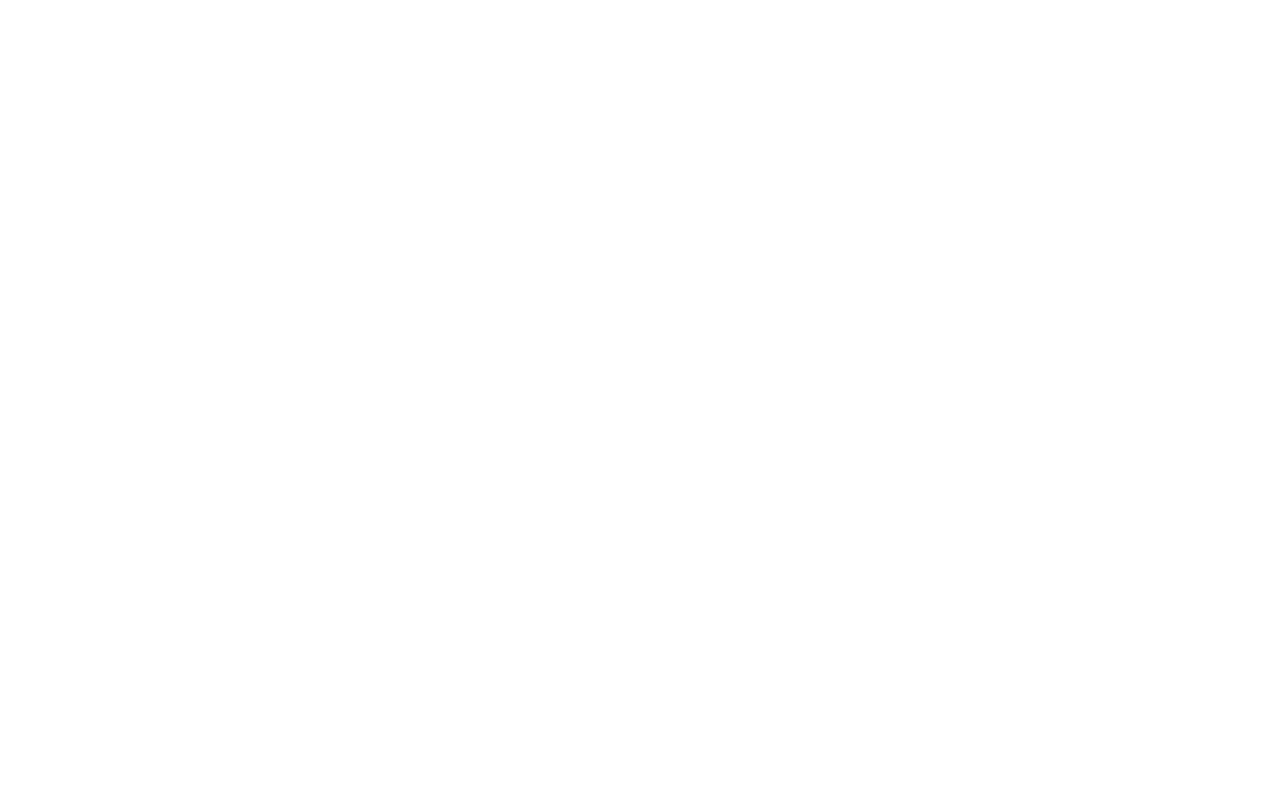
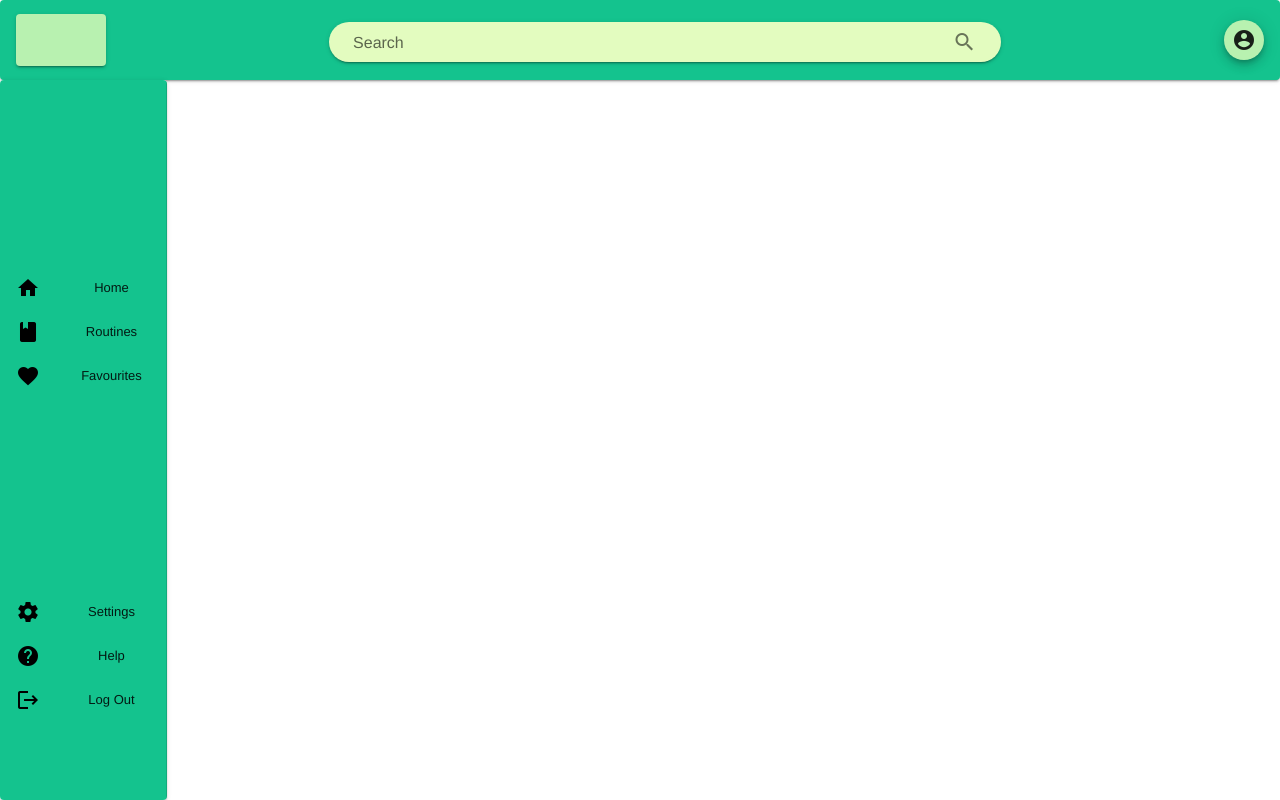
Before and after one commit to nicklnick/tp2-hci, a Vue app: page /#/test in a window 1280 px wide. Built offline with nearby package versions, Linux system fonts and the light colour scheme.

Commit message:
feat: navigation for views

```diff
--- a/src/components/SearchBar.vue
+++ b/src/components/CommonComponents/SearchBar.vue
@@ -6,6 +6,7 @@
     color="black"
     append-icon="mdi-magnify"
     hide-no-data
+    hide-details
     dense
     rounded
     filled
--- /dev/null
+++ b/src/components/Navigation/SideMenu.vue
@@ -0,0 +1,77 @@
+<template>
+  <v-card class="navDrawer" height="100%" width="100%">
+    <v-navigation-drawer height="100%" permanent color="secondary" width="100%">
+      <v-list class="navbar" dense nav height="70%">
+        <v-list-item-group class="button" v-model="selectedItem">
+          <v-list-item v-for="item in items" :key="item.title" link>
+            <v-list-item-icon v-if="item.icon">
+              <v-icon color="#000000">{{ item.icon }}</v-icon>
+            </v-list-item-icon>
+
+            <v-list-item-content>
+              <v-list-item-title>{{ item.title }}</v-list-item-title>
+            </v-list-item-content>
+          </v-list-item>
+        </v-list-item-group>
+      </v-list>
+
+      <v-list dense nav>
+        <v-list-item
+          height="auto"
+          class="align-content-end"
+          v-for="item in items2"
+          :key="item.title"
+          link
+        >
+          <v-list-item-icon>
+            <v-icon color="#000000">{{ item.icon }}</v-icon>
+          </v-list-item-icon>
+
+          <v-list-item-content>
+            <v-list-item-title>{{ item.title }}</v-list-item-title>
+          </v-list-item-content>
+        </v-list-item>
+      </v-list>
+    </v-navigation-drawer>
+  </v-card>
+</template>
+
+<script>
+export default {
+  name: "SideMenu",
+  data() {
+    return {
+      items: [
+        { title: "Home", icon: "mdi-home" },
+        { title: "Routines", icon: "mdi-book" },
+        { title: "Favourites", icon: "mdi-heart" },
+      ],
+      items2: [
+        { title: "Settings", icon: "mdi-cog" },
+        { title: "Help", icon: "mdi-help-circle" },
+        { title: "Log Out", icon: "mdi-logout" },
+      ],
+      right: null,
+    };
+  },
+};
+</script>
+
+<style>
+.navDrawer {
+  height: 100%;
+}
+.navbar {
+  display: flex;
+  align-items: center;
+  justify-content: left;
+  width: 100%;
+}
+.button {
+  width: 100%;
+}
+.navDrawer {
+  display: inline;
+  float: left;
+}
+</style>
--- /dev/null
+++ b/src/components/Navigation/TopBar.vue
@@ -0,0 +1,40 @@
+<template>
+  <v-card height="100%" width="100%"  color="secondary">
+    <div class="bar">
+      <HomeButton class="ml-4"></HomeButton>
+
+      <v-spacer></v-spacer>
+
+
+      <SearchBar class="mb-5"></SearchBar>
+
+      <v-spacer></v-spacer>
+
+      <v-btn class="mr-4" id="profile" color="tertiary" fab small>
+        <v-icon>account_circle</v-icon>
+      </v-btn>
+    </div>
+  </v-card>
+
+</template>
+
+<script>
+import SearchBar from "@/components/CommonComponents/SearchBar";
+import HomeButton from "@/components/Navigation/HomeButton";
+export default {
+  name: "TopBar",
+  components: { HomeButton, SearchBar },
+};
+</script>
+
+<style scoped>
+.bar{
+  display: flex;
+  align-items: center;
+  justify-content: center;
+  width: 100%;
+  height: 100%;
+}
+
+
+</style>
--- a/src/components/Routines/CreateRoutineDetails.vue
+++ b/src/components/Routines/CreateRoutineDetails.vue
@@ -117,7 +117,7 @@
 
 
 export default {
-  name: "CreateRoutinePanel",
+  name: "CreateRoutineDetails",
   components: {CustomCard, },
   data: () => ({
     width: 800,
--- a/src/components/Routines/CreateRoutineOverview.vue
+++ b/src/components/Routines/CreateRoutineOverview.vue
@@ -56,7 +56,7 @@
 import CustomCard from "@/components/CommonComponents/CustomCard";
 
 export default {
-  name: "RoutineOverview2",
+  name: "CreateRoutineOverview",
   components: {
     CustomCard
   },
--- a/src/views/TestView.vue
+++ b/src/views/TestView.vue
@@ -1,26 +1,63 @@
 <template>
-    <div class="general-area">
+    <div  class="total-height">
+      <div class="top-height">
+        <TopBar></TopBar>
+      </div>
+
+
+      <div class="bottom-heigh d-flex  width">
+        <div class="w2" >
+          <SideMenu></SideMenu>
+        </div>
+        <div class="general-area width ">
+
+          <!-- CONTENT GOES HERE -->
+
+
+        </div>
+      </div>
+
 
     </div>
 </template>
 
 <script>
 
+
+import TopBar from "@/components/Navigation/TopBar";
+import SideMenu from "@/components/Navigation/SideMenu";
+
 export default {
   name: "TestView",
   components: {
 
+    SideMenu,
+    TopBar
 },
 };
 </script>
 
 <style scoped>
+.total-height{
+  height: 100%;
+}
+.top-height{
+  height: 10%;
+}
+.bottom-heigh{
+  height: 90%;
+}
+.width{
+  width: 100%;
+}
+.w2{
+  width: 15%;
+}
+
 .general-area{               /* !!!! COMMON !!!! */
   display: flex;
   justify-content: center;
   align-items: center;
-  width: 100%;
-  height: 100%;
 }
 
 
```
Also changed, not shown: src/components/CommonComponents/ButtonWithIcon.vue (renamed from src/components/ButtonWithIcon.vue), src/components/Navigation/HomeButton.vue (renamed from src/components/HomeButton.vue).
